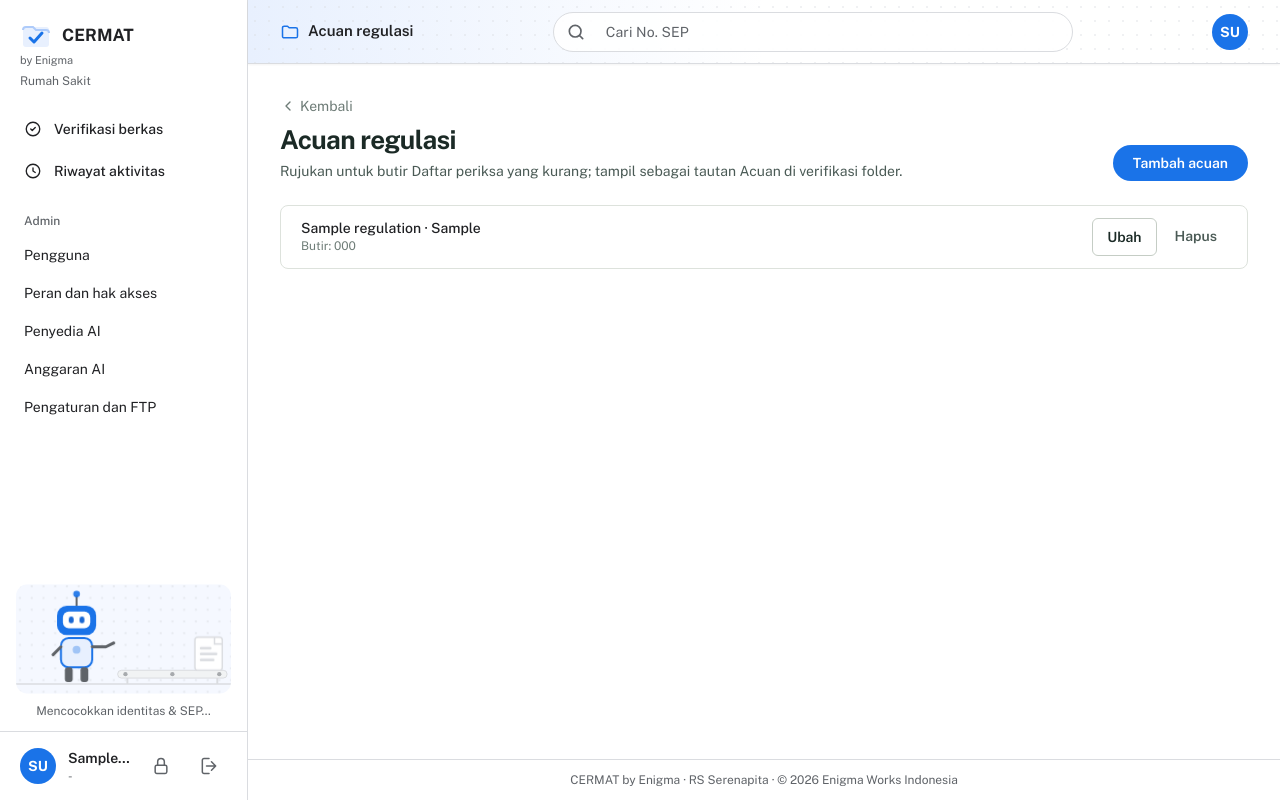
After one commit to misterogan/casemix-ai, a Laravel app: page /admin/pengaturan/acuan-regulasi in a window 1280 px wide. The commit adds this page. Run offline with Laravel 12, Linux system fonts and the light colour scheme; a user stored in the database is signed in; tables that the repository leaves empty hold one stand-in row (values such as "Sample post"); style sheets or scripts are compiled from the project's sources; parts of the project's set-up code (start-up, migrations or seed data) failed here and were passed over.

Commit message:
Acuan regulasi: CRUD Admin (diaudit) dan tautan Acuan pada butir rubrik kurang
Co-Authored-By: Claude Opus 5.5 <noreply@anthropic.com>

```diff
--- /dev/null
+++ b/app/Http/Controllers/Admin/RegulationController.php
@@ -0,0 +1,74 @@
+<?php
+
+namespace App\Http\Controllers\Admin;
+
+use App\Http\Controllers\Controller;
+use App\Models\Regulation;
+use App\Support\Audit;
+use App\Support\VerificationRubric;
+use Illuminate\Http\Request;
+
+/** Acuan regulasi untuk butir Daftar periksa. Isi pasal diisi Admin; semua perubahan diaudit. */
+class RegulationController extends Controller
+{
+    public function index()
+    {
+        return view('admin.regulations.index', ['regulations' => Regulation::orderBy('judul')->get()]);
+    }
+
+    public function create()
+    {
+        return view('admin.regulations.form', ['regulation' => new Regulation(['aktif' => true]), 'codes' => []]);
+    }
+
+    public function store(Request $request)
+    {
+        [$data, $codes] = $this->validated($request);
+        $r = Regulation::create($data);
+        $r->syncRubric($codes);
+        Audit::log('admin.regulasi_buat', $r, "Menambah acuan regulasi {$r->judul}", ['data' => $data, 'butir' => $codes]);
+
+        return redirect()->route('admin.regulations.index')->with('ok', 'Acuan regulasi ditambahkan.');
+    }
+
+    public function edit(Regulation $regulation)
+    {
+        return view('admin.regulations.form', ['regulation' => $regulation, 'codes' => $regulation->rubricCodes()]);
+    }
+
+    public function update(Request $request, Regulation $regulation)
+    {
+        [$data, $codes] = $this->validated($request);
+        $lama = $regulation->only(array_keys($data)) + ['butir' => $regulation->rubricCodes()];
+        $regulation->update($data);
+        $regulation->syncRubric($codes);
+        Audit::log('admin.regulasi_ubah', $regulation, "Mengubah acuan regulasi {$regulation->judul}",
+            ['lama' => $lama, 'baru' => $data + ['butir' => $codes]]);
+
+        return redirect()->route('admin.regulations.index')->with('ok', 'Acuan regulasi disimpan.');
+    }
+
+    public function destroy(Regulation $regulation)
+    {
+        $lama = $regulation->only(['judul', 'pasal']) + ['butir' => $regulation->rubricCodes()];
+        $regulation->delete();
+        Audit::log('admin.regulasi_hapus', null, "Menghapus acuan regulasi {$lama['judul']}", ['lama' => $lama]);
+
+        return redirect()->route('admin.regulations.index')->with('ok', 'Acuan regulasi dihapus.');
+    }
+
+    private function validated(Request $request): array
+    {
+        $v = $request->validate([
+            'judul' => ['required', 'string', 'max:255'],
+            'pasal' => ['nullable', 'string', 'max:255'],
+            'ringkasan' => ['required', 'string', 'max:5000'],
+            'url' => ['nullable', 'url:http,https', 'max:500'],
+            'butir' => ['array'],
+            'butir.*' => ['in:' . implode(',', VerificationRubric::codes())],
+        ]);
+
+        return [['judul' => $v['judul'], 'pasal' => $v['pasal'] ?? null, 'ringkasan' => $v['ringkasan'], 'url' => $v['url'] ?? null,
+            'aktif' => $request->boolean('aktif')], $v['butir'] ?? []];
+    }
+}
--- /dev/null
+++ b/app/Models/Regulation.php
@@ -0,0 +1,39 @@
+<?php
+
+namespace App\Models;
+
+use Illuminate\Database\Eloquent\Model;
+use Illuminate\Support\Collection;
+use Illuminate\Support\Facades\DB;
+
+/** Acuan regulasi (diisi Admin) untuk butir Daftar periksa. Dipakai sebagai rujukan pelengkap dokumentasi. */
+class Regulation extends Model
+{
+    protected $fillable = ['judul', 'pasal', 'ringkasan', 'url', 'aktif'];
+
+    protected function casts(): array
+    {
+        return ['aktif' => 'boolean'];
+    }
+
+    /** @return string[] kode butir rubrik terkait */
+    public function rubricCodes(): array
+    {
+        return DB::table('regulation_rubric')->where('regulation_id', $this->id)->orderBy('rubric_code')->pluck('rubric_code')->all();
+    }
+
+    public function syncRubric(array $codes): void
+    {
+        DB::table('regulation_rubric')->where('regulation_id', $this->id)->delete();
+        DB::table('regulation_rubric')->insert(array_map(fn ($k) => ['regulation_id' => $this->id, 'rubric_code' => $k], array_values(array_unique($codes))));
+    }
+
+    /** Acuan aktif dikelompokkan per kode butir rubrik. */
+    public static function byRubric(): Collection
+    {
+        return self::query()->where('aktif', true)
+            ->join('regulation_rubric', 'regulation_rubric.regulation_id', '=', 'regulations.id')
+            ->orderBy('regulations.judul')->get(['regulations.*', 'regulation_rubric.rubric_code'])
+            ->groupBy('rubric_code');
+    }
+}
--- /dev/null
+++ b/resources/views/admin/regulations/index.blade.php
@@ -0,0 +1,29 @@
+<x-app-layout title="Acuan regulasi">
+    <x-page-header title="Acuan regulasi" subtitle="Rujukan untuk butir Daftar periksa yang kurang; tampil sebagai tautan Acuan di verifikasi folder." :back="route('admin.settings.index')">
+        <x-slot:actions><a href="{{ route('admin.regulations.create') }}" class="btn-primary">Tambah acuan</a></x-slot:actions>
+    </x-page-header>
+
+    <section class="panel">
+        @if ($regulations->isEmpty())
+            <x-empty-state title="Belum ada acuan regulasi" text="Tambahkan regulasi (mis. Permenkes 24/2022 Rekam Medis) lalu pilih butir Daftar periksa yang terkait."/>
+        @else
+            <ul class="divide-y divide-garis">
+                @foreach ($regulations as $r)
+                    <li class="flex flex-wrap items-start justify-between gap-3 px-5 py-3 text-sm" data-regulasi="{{ $r->id }}">
+                        <div class="min-w-0">
+                            <p class="font-medium text-arang">{{ $r->judul }}@if ($r->pasal) · {{ $r->pasal }}@endif
+                                @unless ($r->aktif)<span class="badge tone-neutral">Nonaktif</span>@endunless</p>
+                            <p class="text-xs text-tinta-3">Butir: {{ collect($r->rubricCodes())->map(fn ($k) => \App\Support\VerificationRubric::label($k))->implode(', ') ?: '—' }}</p>
+                        </div>
+                        <div class="flex gap-2">
+                            <a href="{{ route('admin.regulations.edit', $r) }}" class="btn-secondary">Ubah</a>
+                            <form method="POST" action="{{ route('admin.regulations.destroy', $r) }}" onsubmit="return confirm('Hapus acuan ini?')">
+                                @csrf @method('DELETE')<button class="btn-ghost">Hapus</button>
+                            </form>
+                        </div>
+                    </li>
+                @endforeach
+            </ul>
+        @endif
+    </section>
+</x-app-layout>
--- a/resources/views/admin/settings/index.blade.php
+++ b/resources/views/admin/settings/index.blade.php
@@ -1,5 +1,7 @@
 <x-app-layout title="Pengaturan">
-    <x-page-header title="Pengaturan dan FTP" subtitle="Nilai di halaman ini dibaca dari file .env server. Ubah .env lalu jalankan php artisan config:cache."/>
+    <x-page-header title="Pengaturan dan FTP" subtitle="Nilai di halaman ini dibaca dari file .env server. Ubah .env lalu jalankan php artisan config:cache.">
+        <x-slot:actions><a href="{{ route('admin.regulations.index') }}" class="btn-secondary">Acuan regulasi</a></x-slot:actions>
+    </x-page-header>
 
     <div class="grid gap-6 lg:grid-cols-2">
         <section class="panel">
--- a/resources/views/folders/show.blade.php
+++ b/resources/views/folders/show.blade.php
@@ -9,6 +9,7 @@
         $total = $documents->count();
         $kunci = $berjalan && ! $blocker; // tombol yang dibuka JS saat analisa selesai
         $siap = $folder->ready();
+        $acuanPerButir = \App\Models\Regulation::byRubric();
         $menunggu = $saranOn ? $suggestions->whereIn('status', ['baru', 'ditanyakan'])->count() : 0;
         $tautan = fn (?string $dok, ?int $hal) => $dok !== null && isset($linkable[$dok]) ? route('folders.file', [$folder, $linkable[$dok]]) . ($hal ? '#page=' . $hal : '') : null;
     @endphp
@@ -98,6 +99,9 @@
                                                 @elseif ($i->dokumen) · {{ $i->dokumen }}@endif
                                             </p>
                                         @endif
+                                        @if ($i->status === 'kurang')
+                                            @include('folders.partials.regulation', ['kode' => $i->kode])
+                                        @endif
                                         @if ($i->status === 'diterima')
                                             <p class="text-xs text-blue-800">Diterima: {{ $i->accepted_reason }}</p>
                                         @endif
--- a/routes/web.php
+++ b/routes/web.php
@@ -111,5 +111,7 @@ Route::middleware(['auth', 'active'])->group(function () {
         Route::get('pengaturan', [SettingController::class, 'index'])->name('settings.index');
         Route::post('pengaturan/uji-ftp', [SettingController::class, 'testFtp'])->name('settings.ftp');
         Route::put('pengaturan/analisa', [SettingController::class, 'updateAnalysis'])->name('settings.analysis');
+        Route::resource('pengaturan/acuan-regulasi', \App\Http\Controllers\Admin\RegulationController::class)->except(['show'])
+            ->parameters(['acuan-regulasi' => 'regulation'])->names('regulations');
     });
 });
```
Also changed, not shown: resources/views/admin/regulations/form.blade.php (added, +38 -0 lines), resources/views/folders/partials/regulation.blade.php (added, +16 -0 lines), tests/Feature/RegulationTest.php (added, +76 -0 lines), database/migrations/2026_11_17_000002_create_regulations_tables.php (added).
